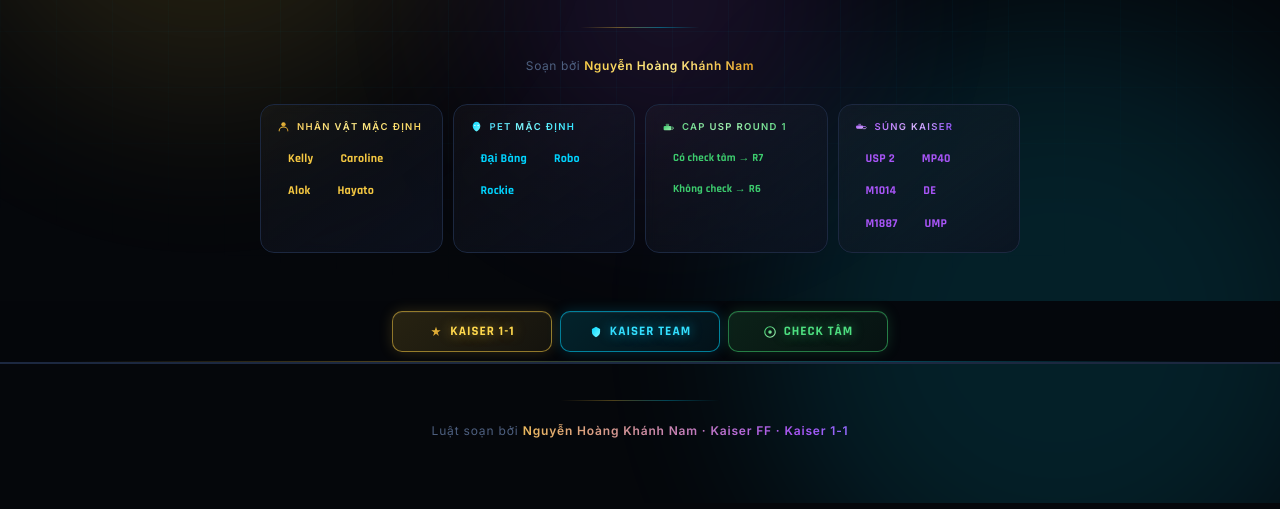
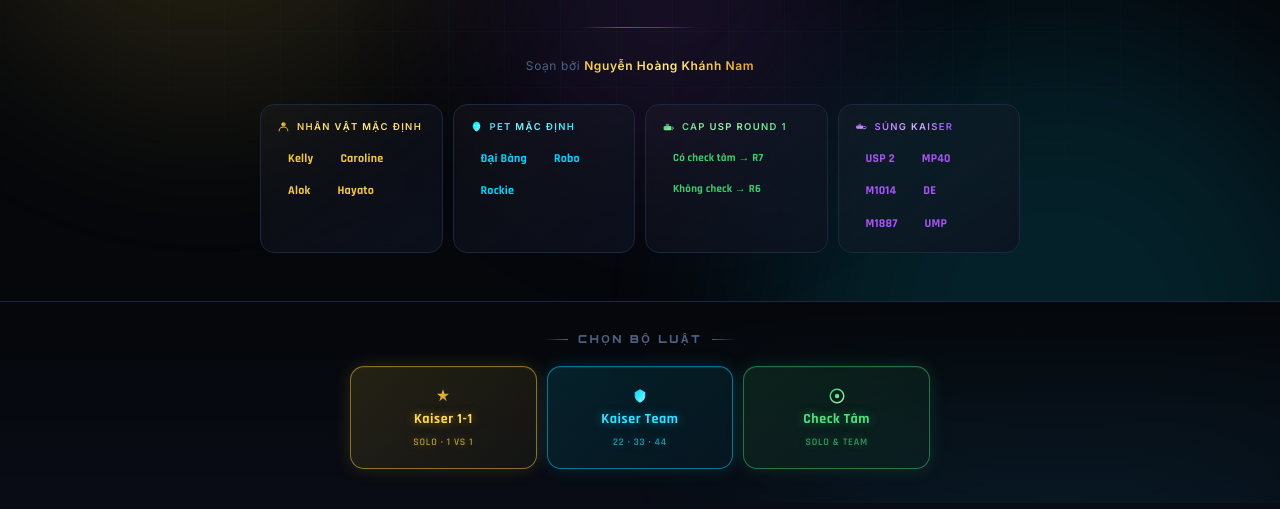
Before and after one commit to ngquanghuy206/luatkaiser2026, a plain HTML site: page index.html in a window 1280 px wide. Shown: the part 297-806 px from the top of the page. Drawn offline with Linux system fonts and the light colour scheme.

Commit message:
Add files via upload

```diff
--- a/index.html
+++ b/index.html
@@ -111,25 +111,31 @@
   </div>
 </section>
 
-<!-- STICKY NAV -->
-<nav class="topnav">
-  <a href="solo.html" class="active-gold">
-    <svg width="14" height="14" viewBox="0 0 24 24" fill="none"><path d="M12 3l2 6h6l-5 4 2 6-5-4-5 4 2-6-5-4h6z" fill="url(#ggold)"/></svg>
-    Kaiser 1-1
-  </a>
-  <a href="kaiser.html" class="active-cyan">
-    <svg width="14" height="14" viewBox="0 0 24 24" fill="none"><path d="M12 3l7 4v5c0 4-3 7-7 9-4-2-7-5-7-9V7z" fill="url(#gc)"/></svg>
-    Kaiser Team
-  </a>
-  <a href="checktam.html" class="active-green">
-    <svg width="14" height="14" viewBox="0 0 24 24" fill="none"><circle cx="12" cy="12" r="9" stroke="url(#ggreen)" stroke-width="2"/><circle cx="12" cy="12" r="3" fill="url(#ggreen)"/><line x1="12" y1="3" x2="12" y2="6" stroke="url(#ggreen)" stroke-width="2"/><line x1="12" y1="18" x2="12" y2="21" stroke="url(#ggreen)" stroke-width="2"/><line x1="3" y1="12" x2="6" y2="12" stroke="url(#ggreen)" stroke-width="2"/><line x1="18" y1="12" x2="21" y2="12" stroke="url(#ggreen)" stroke-width="2"/></svg>
-    Check Tâm
-  </a>
-</nav>
-
-<footer>
-  Luật soạn bởi <span>Nguyễn Hoàng Khánh Nam · Kaiser FF · Kaiser 1-1</span>
-</footer>
+<!-- CHỌN BỘ LUẬT -->
+<section class="choose-section">
+  <div class="choose-label">
+    <span class="choose-dot"></span>
+    CHỌN BỘ LUẬT
+    <span class="choose-dot"></span>
+  </div>
+  <div class="choose-grid">
+    <a href="solo.html" class="choose-btn choose-gold">
+      <svg width="18" height="18" viewBox="0 0 24 24" fill="none"><path d="M12 3l2 6h6l-5 4 2 6-5-4-5 4 2-6-5-4h6z" fill="url(#ggold)"/></svg>
+      <span>Kaiser 1-1</span>
+      <span class="choose-sub">Solo · 1 vs 1</span>
+    </a>
+    <a href="kaiser.html" class="choose-btn choose-cyan">
+      <svg width="18" height="18" viewBox="0 0 24 24" fill="none"><path d="M12 3l7 4v5c0 4-3 7-7 9-4-2-7-5-7-9V7z" fill="url(#gc)"/></svg>
+      <span>Kaiser Team</span>
+      <span class="choose-sub">22 · 33 · 44</span>
+    </a>
+    <a href="checktam.html" class="choose-btn choose-green">
+      <svg width="18" height="18" viewBox="0 0 24 24" fill="none"><circle cx="12" cy="12" r="9" stroke="url(#ggreen)" stroke-width="2"/><circle cx="12" cy="12" r="3" fill="url(#ggreen)"/><line x1="12" y1="3" x2="12" y2="6" stroke="url(#ggreen)" stroke-width="2"/><line x1="12" y1="18" x2="12" y2="21" stroke="url(#ggreen)" stroke-width="2"/><line x1="3" y1="12" x2="6" y2="12" stroke="url(#ggreen)" stroke-width="2"/><line x1="18" y1="12" x2="21" y2="12" stroke="url(#ggreen)" stroke-width="2"/></svg>
+      <span>Check Tâm</span>
+      <span class="choose-sub">Solo &amp; Team</span>
+    </a>
+  </div>
+</section>
 
 </body>
 </html>
--- a/style.css
+++ b/style.css
@@ -586,11 +586,79 @@
 /* ══════════════════════════════
    RESPONSIVE
 ══════════════════════════════ */
+/* ══════════════════════════════
+   CHOOSE SECTION (index only)
+══════════════════════════════ */
+.choose-section {
+  position: relative; z-index: 1;
+  background: linear-gradient(180deg, var(--bg) 0%, rgba(13,18,32,.5) 100%);
+  border-top: 1px solid var(--border);
+  padding: 28px 16px 40px;
+}
+.choose-label {
+  display: flex; align-items: center; justify-content: center; gap: 10px;
+  font-family: 'Orbitron', sans-serif;
+  font-size: 11px; font-weight: 900; letter-spacing: .22em;
+  text-transform: uppercase; color: var(--muted); margin-bottom: 18px;
+}
+.choose-dot {
+  display: inline-block; width: 24px; height: 1px;
+}
+.choose-dot:first-child { background: linear-gradient(90deg, transparent, var(--muted)); }
+.choose-dot:last-child  { background: linear-gradient(90deg, var(--muted), transparent); }
+
+.choose-grid {
+  display: grid; grid-template-columns: repeat(3,1fr);
+  gap: 10px; max-width: 580px; margin: 0 auto;
+}
+.choose-btn {
+  display: flex; flex-direction: column; align-items: center;
+  justify-content: center; gap: 6px;
+  padding: 20px 10px 18px; border-radius: 14px;
+  border: 1.5px solid transparent; text-decoration: none;
+  text-align: center; font-family: 'Rajdhani', sans-serif;
+  transition: all .22s; position: relative; overflow: hidden;
+}
+.choose-btn:hover { transform: translateY(-3px); }
+.choose-btn > span:nth-child(2) { font-size: 14px; font-weight: 800; letter-spacing: .04em; line-height: 1.2; }
+.choose-sub { font-size: 10px !important; font-weight: 600 !important; letter-spacing: .08em !important; opacity: .65; text-transform: uppercase; }
+
+.choose-gold {
+  color: #ffd84d; border-color: rgba(245,200,66,.5);
+  background: linear-gradient(145deg, rgba(245,200,66,.13), rgba(245,200,66,.05));
+  box-shadow: 0 0 18px rgba(245,200,66,.15), inset 0 1px 0 rgba(255,255,255,.06);
+  text-shadow: 0 0 10px rgba(245,200,66,.5);
+}
+.choose-gold:hover { background: linear-gradient(145deg,rgba(245,200,66,.26),rgba(245,200,66,.1)); box-shadow: 0 6px 28px rgba(245,200,66,.3); border-color: rgba(245,200,66,.8); }
+
+.choose-cyan {
+  color: #33dfff; border-color: rgba(0,212,255,.5);
+  background: linear-gradient(145deg, rgba(0,212,255,.12), rgba(0,212,255,.05));
+  box-shadow: 0 0 18px rgba(0,212,255,.15), inset 0 1px 0 rgba(255,255,255,.06);
+  text-shadow: 0 0 10px rgba(0,212,255,.5);
+}
+.choose-cyan:hover { background: linear-gradient(145deg,rgba(0,212,255,.24),rgba(0,212,255,.1)); box-shadow: 0 6px 28px rgba(0,212,255,.3); border-color: rgba(0,212,255,.8); }
+
+.choose-green {
+  color: #4ddf80; border-color: rgba(61,204,110,.5);
+  background: linear-gradient(145deg, rgba(61,204,110,.12), rgba(61,204,110,.05));
+  box-shadow: 0 0 18px rgba(61,204,110,.15), inset 0 1px 0 rgba(255,255,255,.06);
+  text-shadow: 0 0 10px rgba(61,204,110,.5);
+}
+.choose-green:hover { background: linear-gradient(145deg,rgba(61,204,110,.24),rgba(61,204,110,.1)); box-shadow: 0 6px 28px rgba(61,204,110,.3); border-color: rgba(61,204,110,.8); }
+
+/* ══════════════════════════════
+   RESPONSIVE
+══════════════════════════════ */
 @media (max-width: 520px) {
   .rule-body { padding-left: 16px; }
   .hero-info { grid-template-columns: 1fr 1fr; }
   .topnav { gap: 4px; }
   .topnav a { font-size: 11px; padding: 5px 10px; }
+}
+@media (max-width: 380px) {
+  .choose-grid { grid-template-columns: 1fr; max-width: 260px; }
+  .choose-btn { flex-direction: row; padding: 14px 18px; gap: 10px; text-align: left; justify-content: flex-start; }
 }
 
 @media (prefers-reduced-motion: reduce) {
```
